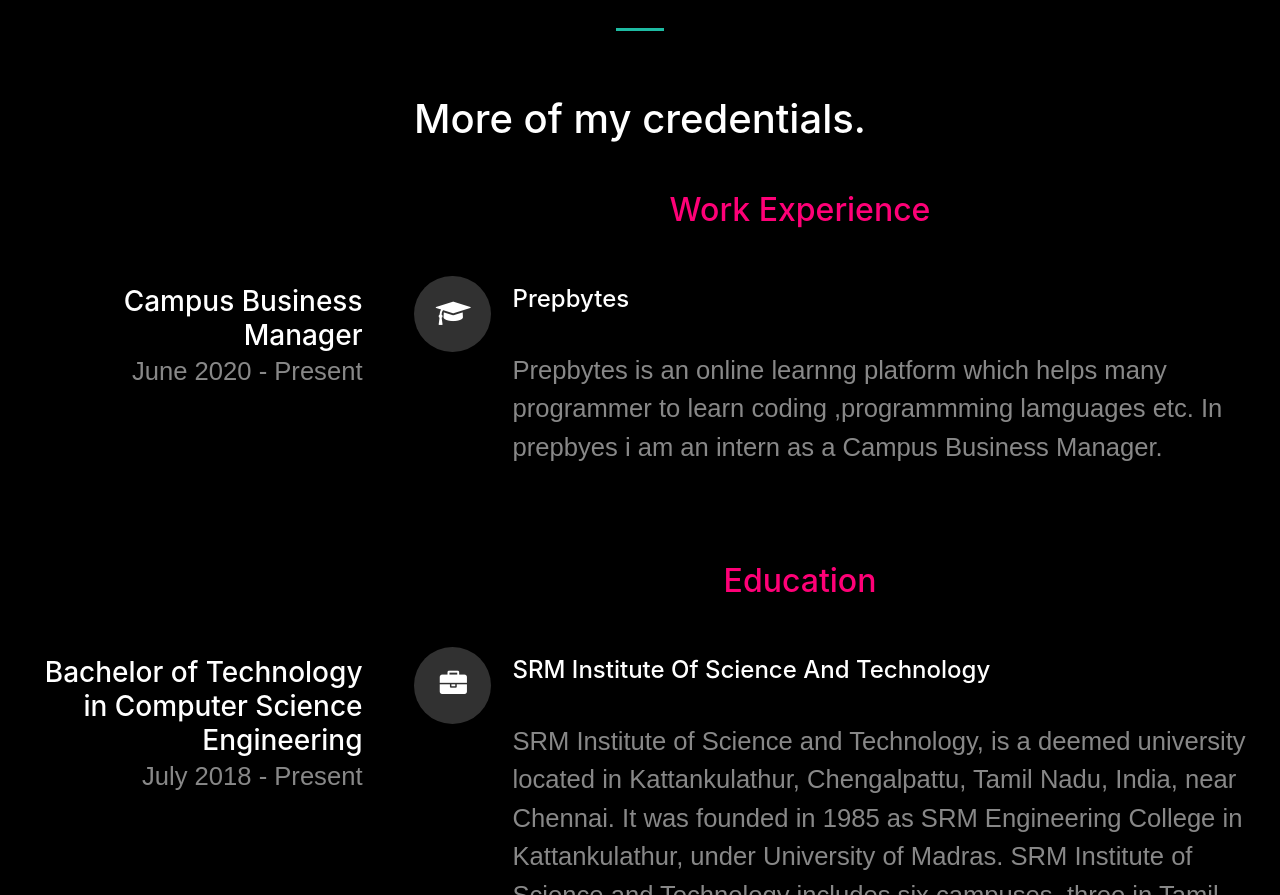
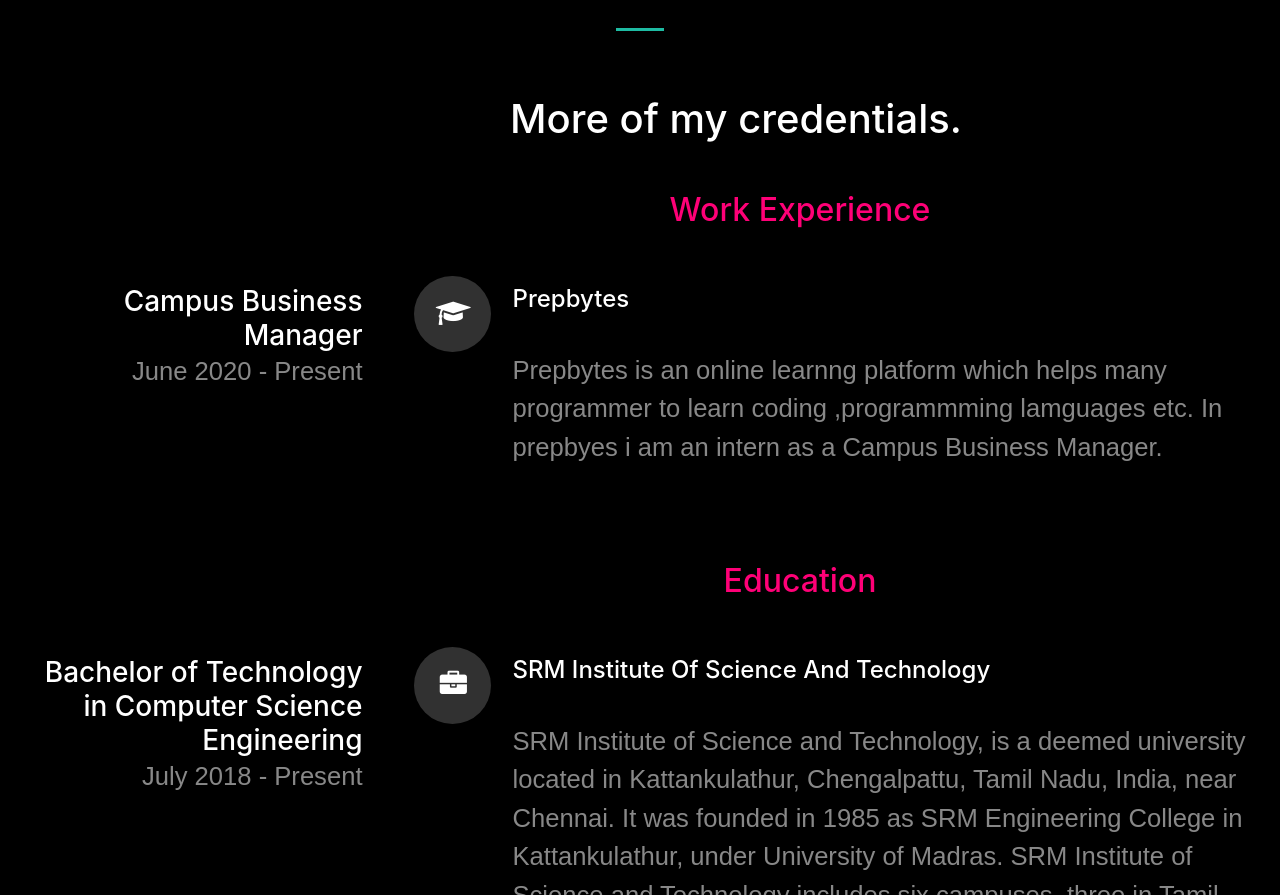
Before and after one commit to DhananjaySoni/DhananjaySoni.github.io, a plain HTML site: page index.html in a window 1280 px wide. Shown: the part 1431-2326 px from the top of the page. Drawn offline with nearby package versions, Linux system fonts and the light colour scheme; a web font is replaced by a local one.

Commit message:
second commit

```diff
--- a/index.css
+++ b/index.css
@@ -663,14 +663,12 @@ background-color: transparent;
 }
 .section-intro{
   text-align: center;
-  /* margin-left: 20vw; */
+  margin:auto;
+  padding-left:15vw;
   margin-bottom: 5vh;
 }
-/* .section-intro h5{
-  text-decoration: underline;
-  font-size: 3rem;
-  font-family: robotic;
-} */
+
+
 #resume .timeline-content p{
   font-family: "poppins-regular", sans-serif;
   font-size: 1.6rem;
```
